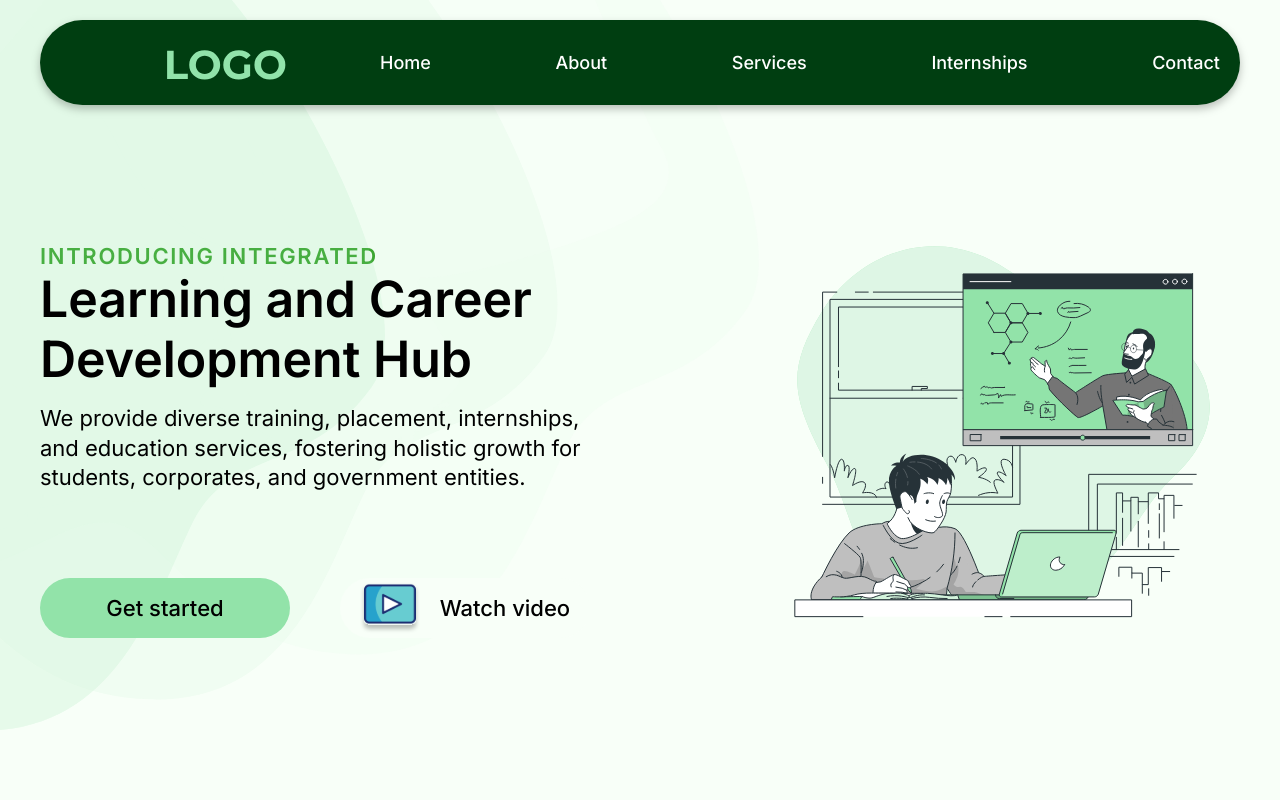
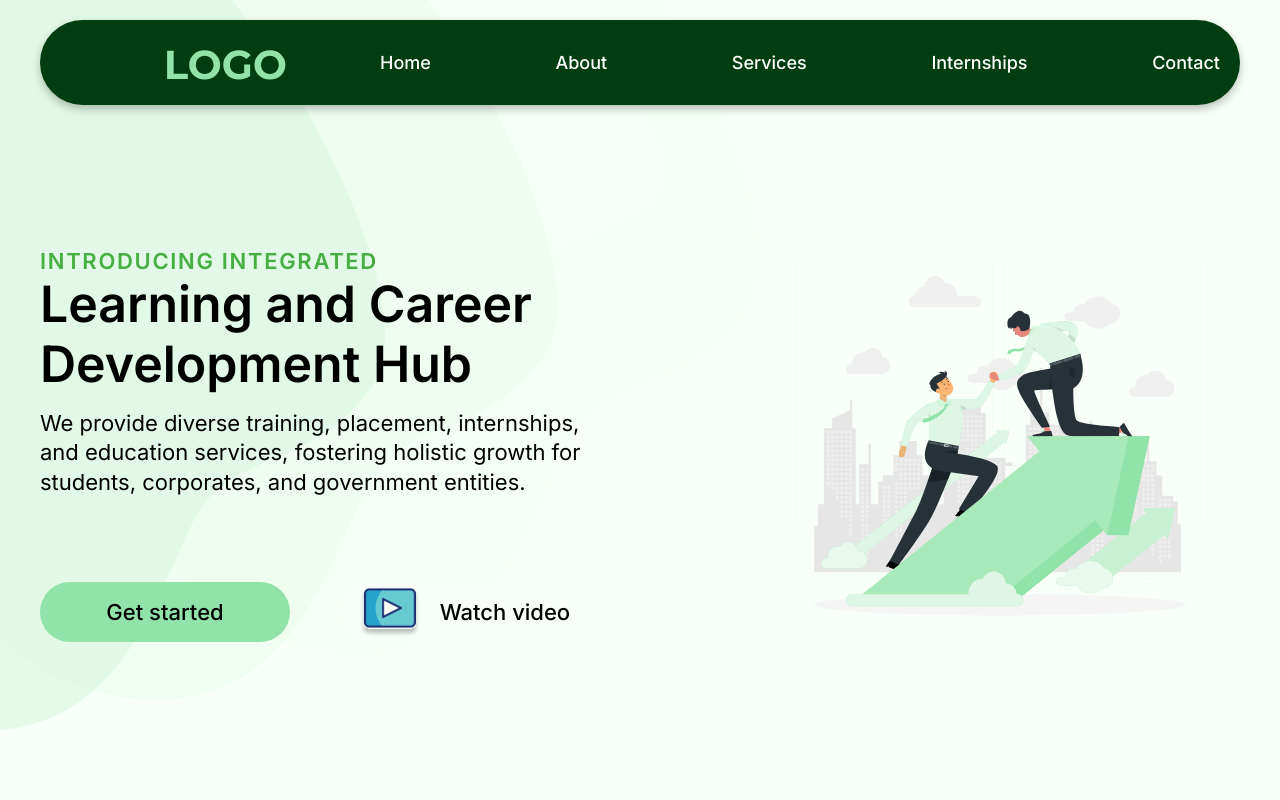
Before and after one commit to A-Loukya/TrainingWebsite, a React (Create React App) app: page / in a window 1280 px wide. Shown: the top 800 px of the page. Built offline with nearby package versions, Linux system fonts and the light colour scheme.

Commit message:
changing home image

```diff
--- a/src/css/Home.css
+++ b/src/css/Home.css
@@ -43,6 +43,9 @@ display: flex;
 justify-content: space-between;
 /* margin-top: 20px; */
 width: 70%;
+}
+.home-img{
+  width: 40%;
 }
 .logo{
    width: 120px;
```
Also changed, not shown: src/Images/home-img.svg.
